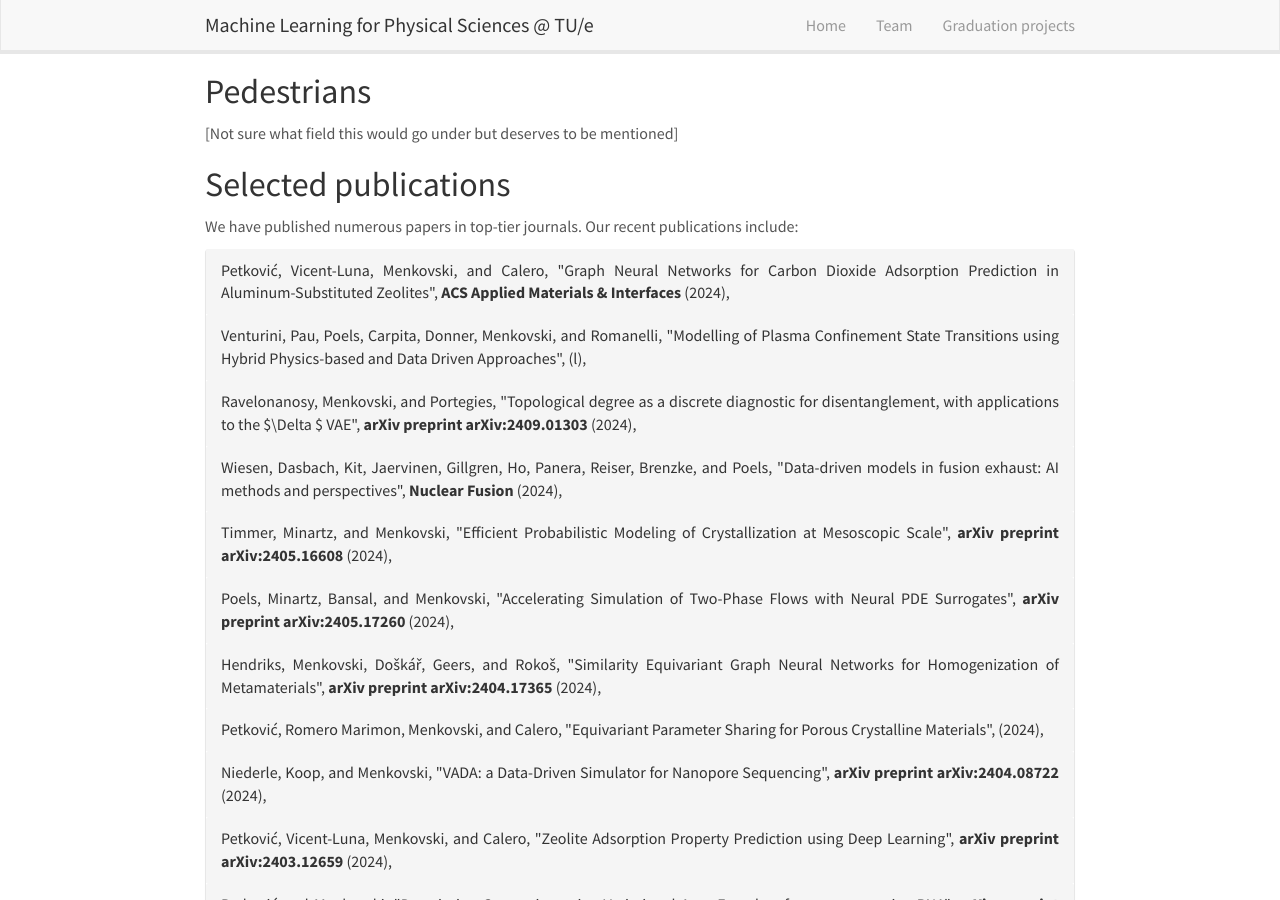
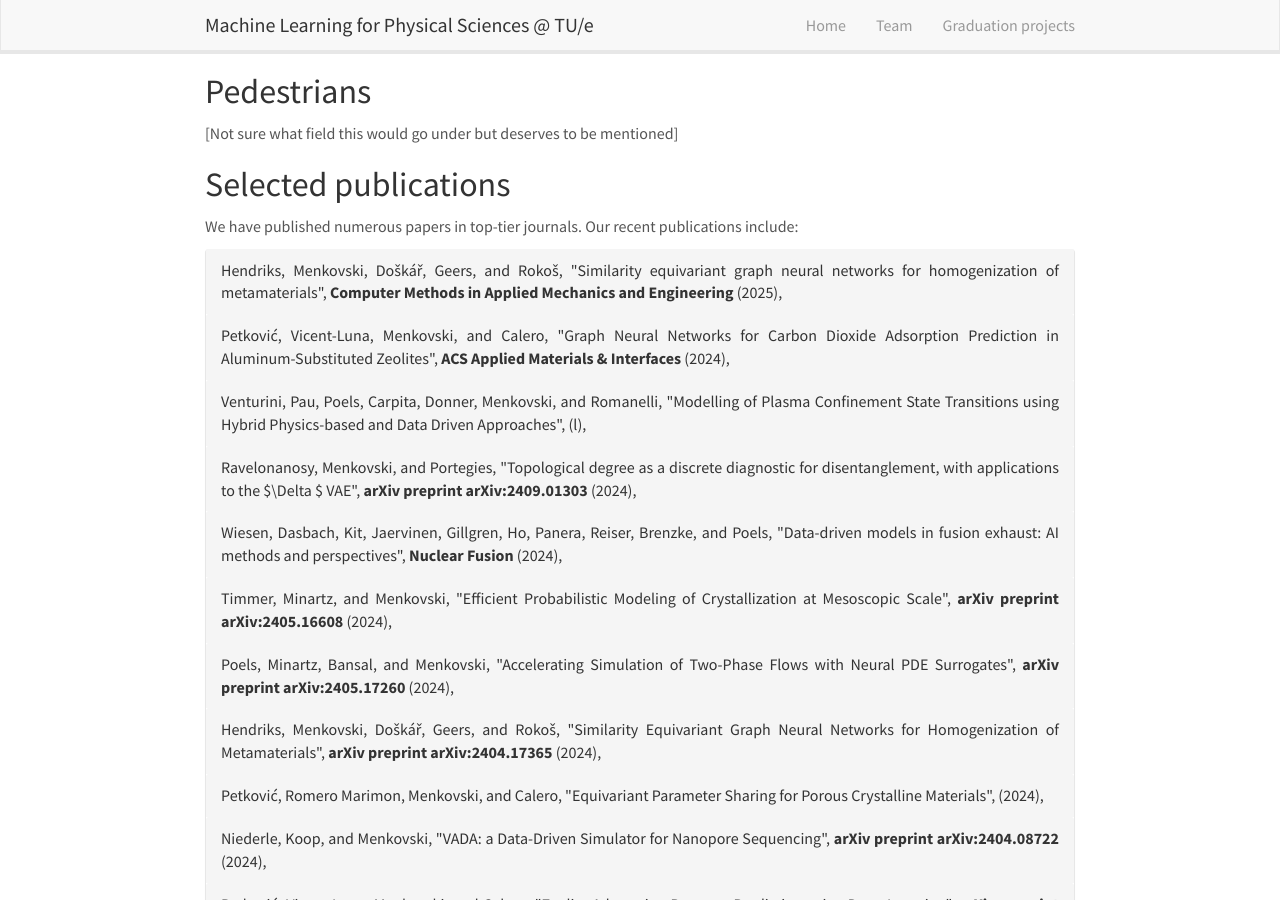
Before and after one commit to sciml-tue/sciml-tue.github.io, a Jekyll site: the page built from _pages/home.md, in a window 1280 px wide and 900 px high, scrolled down 1666 px. Built offline with Jekyll 4.4.1, drawn with Linux system fonts in a browser that asks for light colours; nearby versions of some CDN libraries.

Commit message:
Add SimEGNN paper to publications.json

```diff
--- a/_data/publications.json
+++ b/_data/publications.json
@@ -1636,5 +1636,42 @@
 				]
 			]
 		}
+	},
+	{
+		"id": "https://www.sciencedirect.com/science/article/pii/S0045782525001392",
+		"type": "article-journal",
+		"container-title": "Computer Methods in Applied Mechanics and Engineering",
+		"journalAbbreviation": "CMAME",
+		"note": "publisher: Elsevier",
+		"title": "Similarity equivariant graph neural networks for homogenization of metamaterials",
+		"author": [
+			{
+				"family": "Hendriks",
+				"given": "Fleur"
+			},
+			{
+				"family": "Menkovski",
+				"given": "Vlado"
+			},
+			{
+				"family": "Doškář",
+				"given": "Martin"
+			},
+			{
+				"family": "Geers",
+				"given": "Marc GD"
+			},
+			{
+				"family": "Rokoš",
+				"given": "Ondřej"
+			}
+		],
+		"issued": {
+			"date-parts": [
+				[
+					"2025"
+				]
+			]
+		}
 	}
 ]
```
